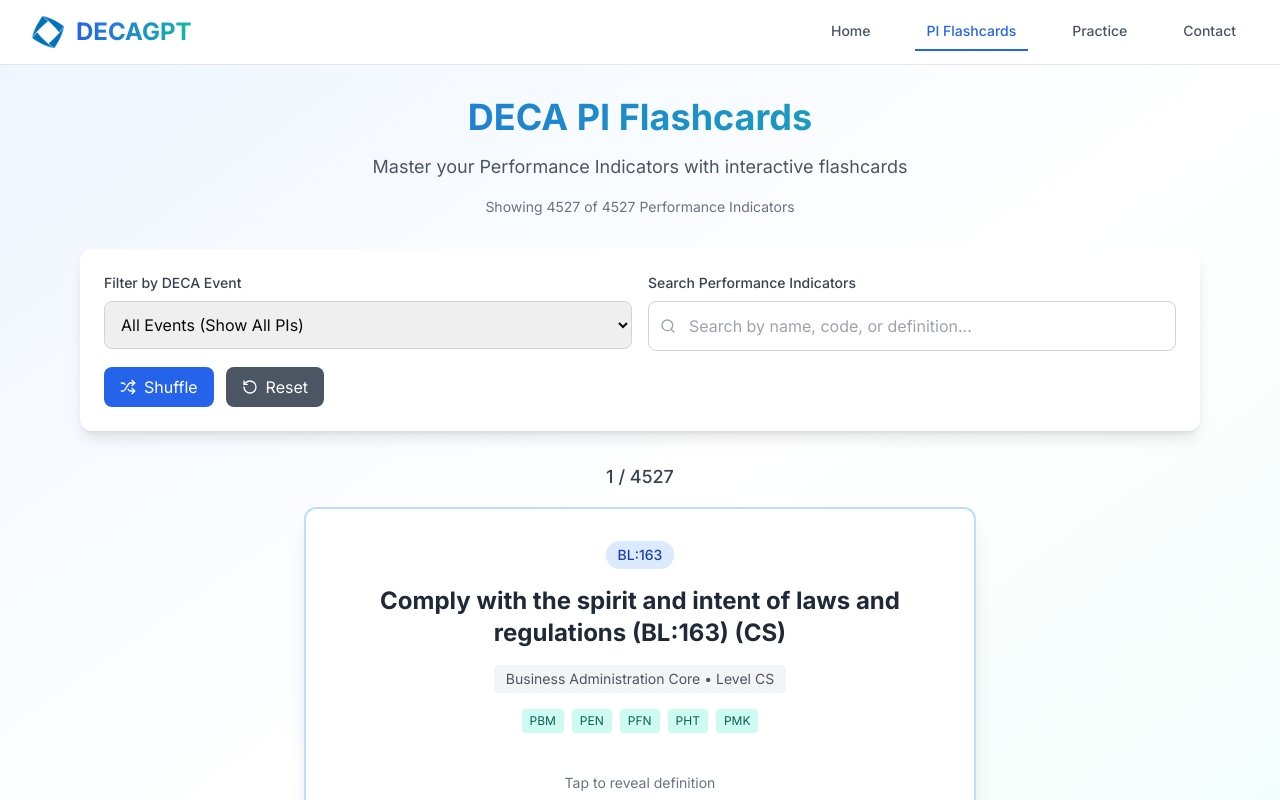
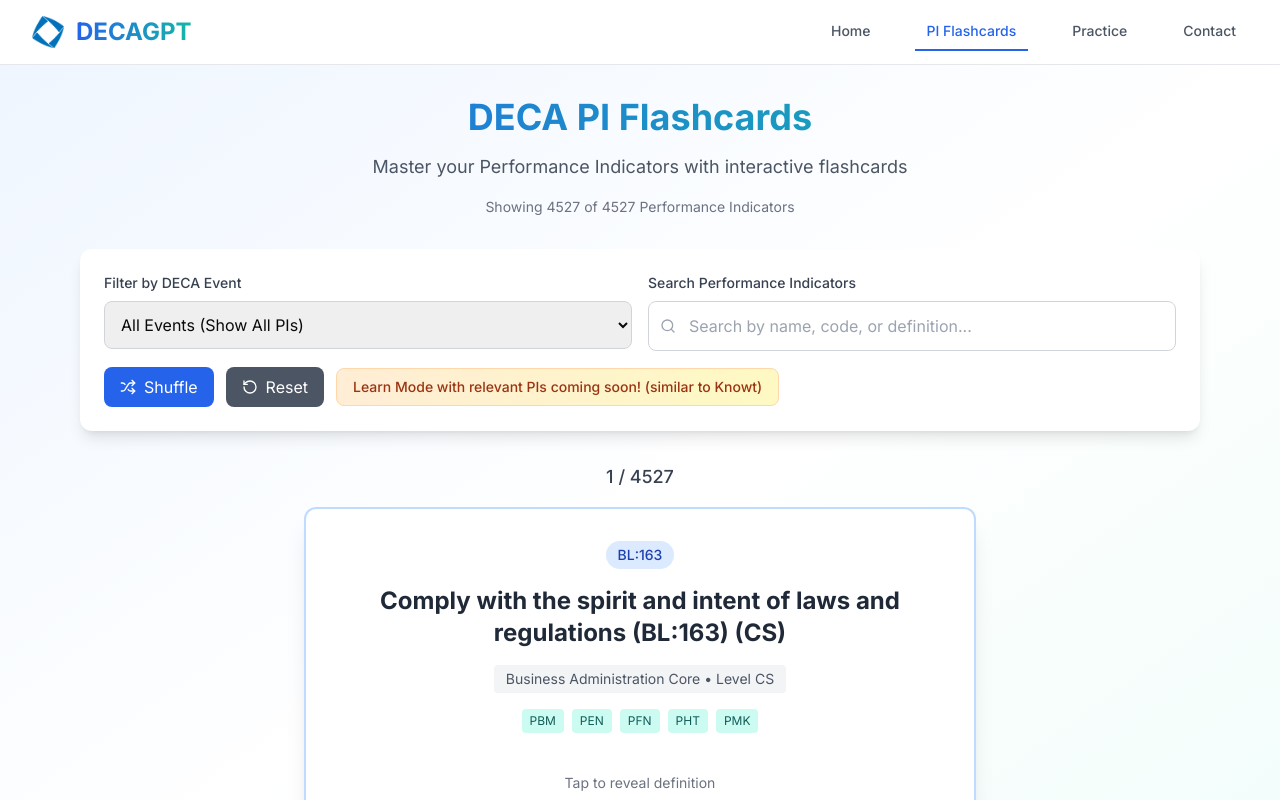
Before and after one commit to varadanvk/deca-gpt, a Next.js app: page /flashcard in a window 1280 px wide. Shown: the top 800 px of the page. Built offline with nearby package versions, Linux system fonts and the light colour scheme.

Commit message:
added knowt learn mode note for transparency type jawn

```diff
--- a/app/flashcard/page.tsx
+++ b/app/flashcard/page.tsx
@@ -346,6 +346,7 @@ useEffect(() => {
           </div>
 
           {/* Action Buttons */}
+{/* Action Buttons */}
           <div className="flex flex-wrap gap-3 items-center">
             <button
               onClick={shuffleCards}
@@ -379,8 +380,10 @@ useEffect(() => {
                 </button>
               </>
             )}
-          </div>
-        </div>
+            <div className="bg-gradient-to-r from-orange-100 to-yellow-100 border border-orange-200 text-orange-800 px-4 py-2 rounded-lg text-sm font-medium">
+              Learn Mode with relevant PIs coming soon! (similar to Knowt)
+            </div>
+          </div>        </div>
 
         {/* Flashcard */}
         {filteredPIs.length > 0 && currentPI ? (
```
